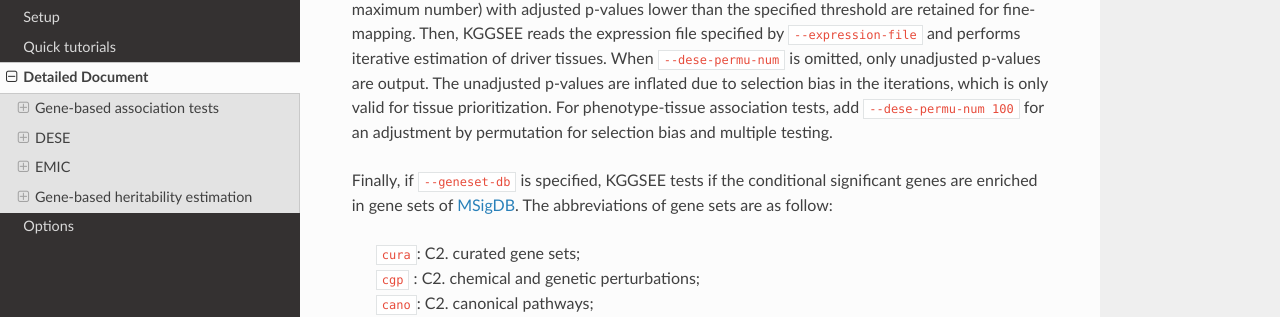
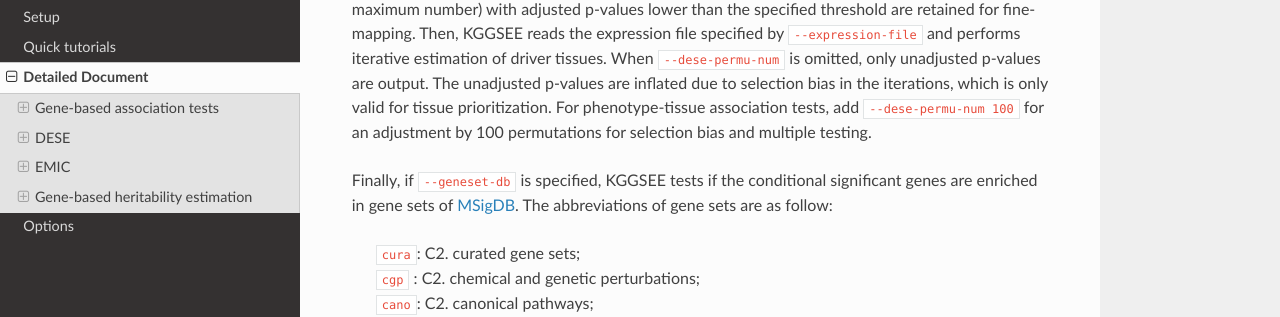
Before and after one commit to pmglab/KGGSEE, a Sphinx documentation site: the page built from doc/source/detailed_document.rst, in a window 1280 px wide and 900 px high, scrolled down 4587 px. Shown: the part 160-477 px from the top of the window. Built offline with Sphinx 7.4.7 and the Read the Docs theme 2.0.0, drawn with Linux system fonts in a browser that asks for light colours.

Commit message:
Update detailed_document.rst

```diff
--- a/doc/source/detailed_document.rst
+++ b/doc/source/detailed_document.rst
@@ -191,7 +191,7 @@ Synopsis
 
 The flag ``--gene-finemapping`` triggers DESE. First, KGGSEE performs gene-based association tests, which is the same as the analyses triggered by ``--gene-assoc``. ``--sum-file`` specifies a white space delimited GWAS summary statistic file which must have three columns of the chromosome of SNP, coordinate of SNP, and p-value of SNP; headers of the three columns can be specified by ``--chrom-col``, ``--pos-col`` and ``--p-col`` separately. SNPs belonging to a gene can be defined either by SNPs close to the gene or by eQTLs of the gene. If ``--neargene`` is specified, KGGSEE reads gene annotations and considers SNPs inside a gene and its adjacent regions at a fixed number of basepairs on both sides to be a test unit. If ``--eqtl-file`` is specified, eDESE is evoked; KGGSEE reads the eQTL summary statistic file and considers eQTLs of a gene or a transcript to be a test unit, and ``--neargene`` is overridden. When ``--eqtl-file`` is specified, ``--filter-eqtl-p`` can be used to specify a threshold of eQTL p-values. Only eQTLs with a p-value lower than the threshold will be considered. :ref:`A description of the eQTL file format <eqtl_file>` is near the beginning of the page.
 
-Second, after the gene-based association tests, significant genes by ECS are retained for fine-mapping. ``--multiple-testing`` specifies the method for multiple testing correction: ``bonf`` denotes Bonferroni correction; ``benfdr`` denotes Benjamini–Hochberg FDR; ``fixed`` denotes no correction. ``--p-value-cutoff`` specifies the threshold of the adjusted p-value. ``--top-gene`` specifies the maximum number of genes retained for fine-mapping. So, only genes (no more than the specified maximum number) with adjusted p-values lower than the specified threshold are retained for fine-mapping. Then, KGGSEE reads the expression file specified by ``--expression-file`` and performs iterative estimation of driver tissues. When ``--dese-permu-num`` is omitted, only unadjusted p-values are output. The unadjusted p-values are inflated due to selection bias in the iterations, which is only valid for tissue prioritization. For phenotype-tissue association tests, add ``--dese-permu-num 100`` for an adjustment by permutation for selection bias and multiple testing.
+Second, after the gene-based association tests, significant genes by ECS are retained for fine-mapping. ``--multiple-testing`` specifies the method for multiple testing correction: ``bonf`` denotes Bonferroni correction; ``benfdr`` denotes Benjamini–Hochberg FDR; ``fixed`` denotes no correction. ``--p-value-cutoff`` specifies the threshold of the adjusted p-value. ``--top-gene`` specifies the maximum number of genes retained for fine-mapping. So, only genes (no more than the specified maximum number) with adjusted p-values lower than the specified threshold are retained for fine-mapping. Then, KGGSEE reads the expression file specified by ``--expression-file`` and performs iterative estimation of driver tissues. When ``--dese-permu-num`` is omitted, only unadjusted p-values are output. The unadjusted p-values are inflated due to selection bias in the iterations, which is only valid for tissue prioritization. For phenotype-tissue association tests, add ``--dese-permu-num 100`` for an adjustment by 100 permutations for selection bias and multiple testing.
 
 Finally, if ``--geneset-db`` is specified, KGGSEE tests if the conditional significant genes are enriched in gene sets of `MSigDB <http://www.gsea-msigdb.org/gsea/msigdb/index.jsp>`_. The abbreviations of gene sets are as follow:
 
```
